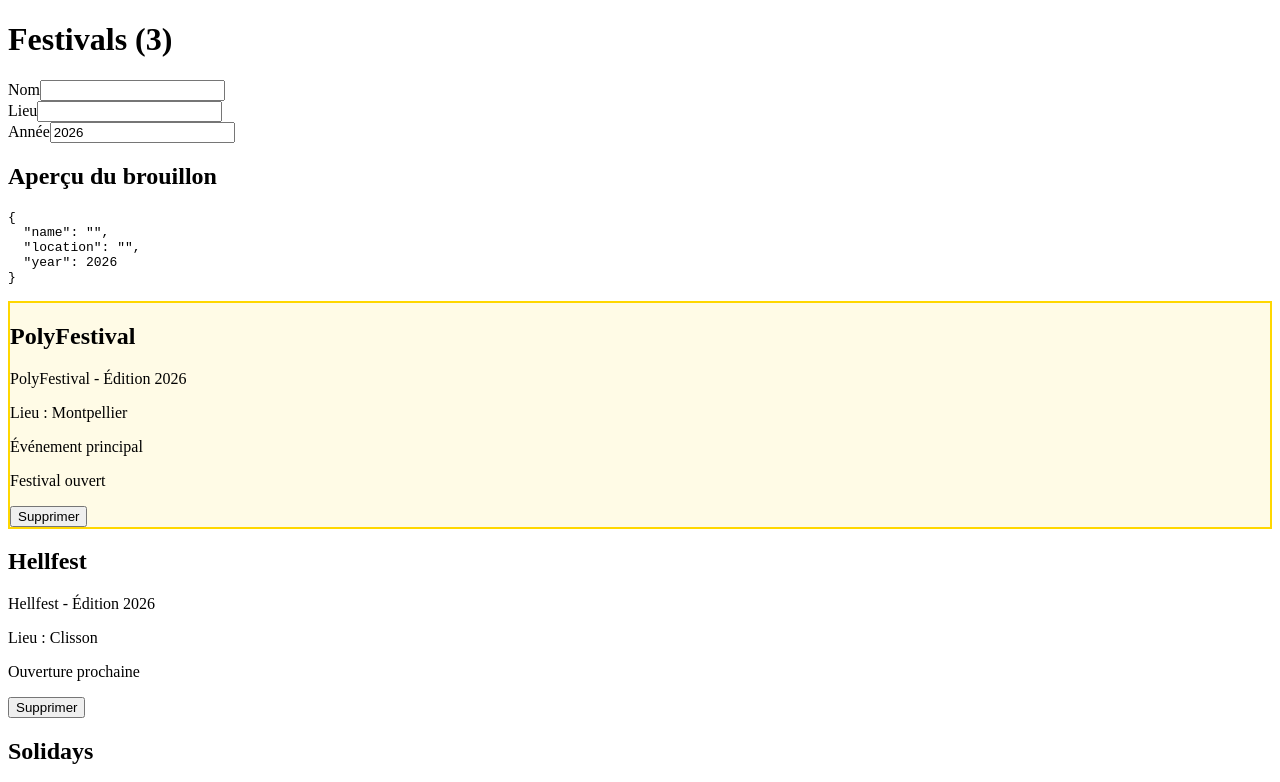
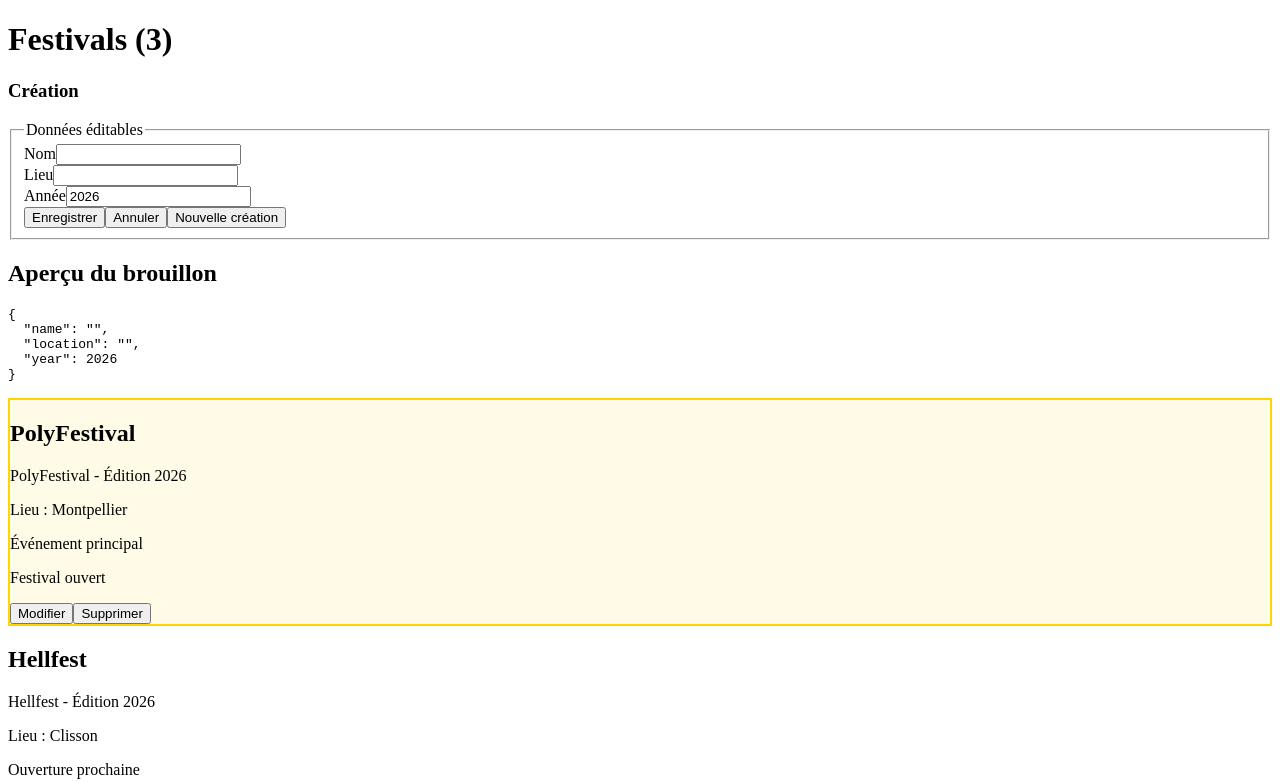
Before and after one commit to VltBlanc/AngularProject-, an Angular app: page / in a window 1280 px wide. Shown: the top 782 px of the page. Built offline with nearby package versions, Linux system fonts and the light colour scheme.

Commit message:
(feat) : ajout de la création, l'annulation de festival

```diff
--- a/src/app/Festival/festival-card-component/festival-card-component.html
+++ b/src/app/Festival/festival-card-component/festival-card-component.html
@@ -4,7 +4,7 @@
   <p>Lieu : {{ festival().location }}</p>
 
   @if (festival().featured) {
-      <p> Événement principal</p>
+    <p>Événement principal</p>
   }
 
   @switch (festival().status) {
@@ -14,7 +14,9 @@
     @default { <p>État inconnu</p> }
   }
 
-
+  <button type="button" (click)="edit.emit(festival().id)">
+    Modifier
+  </button>
   <button type="button" (click)="remove.emit(festival().id)">
     Supprimer
   </button>
--- a/src/app/Festival/festival-card-component/festival-card-component.ts
+++ b/src/app/Festival/festival-card-component/festival-card-component.ts
@@ -11,8 +11,9 @@
 
   festival = input.required<Festival>();
   next = output<number>();
+  readonly remove = output<number>();
+  readonly edit = output<number>();
 
-  readonly remove = output<number>();
 
   editionLabel = computed(
     () => `${this.festival().name} - Édition ${this.festival().year}`
--- a/src/app/Festival/festival-form/festival-form.html
+++ b/src/app/Festival/festival-form/festival-form.html
@@ -1,12 +1,17 @@
-<form>
+<h3>{{ selectedId() === null ? 'Création' : 'Modification' }}</h3>
+
+<form (submit)="onSubmit($event)" novalidate>
+  <fieldset [disabled]="editorForm().submitting()">
+    <legend>Données éditables</legend>
+
     <div>
       <label for="festival-name">Nom</label>
-      <input id="festival-name" [formField]="festivalForm.name"
-        [attr.aria-invalid]="festivalForm.name().touched() && festivalForm.name().invalid() ? 'true' : null"
-        [attr.aria-describedby]="festivalForm.name().touched() && festivalForm.name().invalid() ? 'name-errors' : null">
-      @if (festivalForm.name().touched() && festivalForm.name().invalid()) {
+      <input id="festival-name" [formField]="editorForm.name"
+        [attr.aria-invalid]="editorForm.name().touched() && editorForm.name().invalid() ? 'true' : null"
+        [attr.aria-describedby]="editorForm.name().touched() && editorForm.name().invalid() ? 'name-errors' : null">
+      @if (editorForm.name().touched() && editorForm.name().invalid()) {
         <ul id="name-errors">
-          @for (error of festivalForm.name().errors(); track error.kind) {
+          @for (error of editorForm.name().errors(); track error.kind) {
             <li>{{ error.message }}</li>
           }
         </ul>
@@ -15,12 +20,12 @@
 
     <div>
       <label for="festival-location">Lieu</label>
-      <input id="festival-location" [formField]="festivalForm.location"
-        [attr.aria-invalid]="festivalForm.location().touched() && festivalForm.location().invalid() ? 'true' : null"
-        [attr.aria-describedby]="festivalForm.location().touched() && festivalForm.location().invalid() ? 'location-errors' : null">
-      @if (festivalForm.location().touched() && festivalForm.location().invalid()) {
+      <input id="festival-location" [formField]="editorForm.location"
+        [attr.aria-invalid]="editorForm.location().touched() && editorForm.location().invalid() ? 'true' : null"
+        [attr.aria-describedby]="editorForm.location().touched() && editorForm.location().invalid() ? 'location-errors' : null">
+      @if (editorForm.location().touched() && editorForm.location().invalid()) {
         <ul id="location-errors">
-          @for (error of festivalForm.location().errors(); track error.kind) {
+          @for (error of editorForm.location().errors(); track error.kind) {
             <li>{{ error.message }}</li>
           }
         </ul>
@@ -29,18 +34,31 @@
 
     <div>
       <label for="festival-year">Année</label>
-      <input id="festival-year" type="number" step="any" [formField]="festivalForm.year"
-        [attr.aria-invalid]="festivalForm.year().touched() && festivalForm.year().invalid() ? 'true' : null"
-        [attr.aria-describedby]="festivalForm.year().touched() && festivalForm.year().invalid() ? 'year-errors' : null">
-      @if (festivalForm.year().touched() && festivalForm.year().invalid()) {
+      <input id="festival-year" type="number" step="any" [formField]="editorForm.year"
+        [attr.aria-invalid]="editorForm.year().touched() && editorForm.year().invalid() ? 'true' : null"
+        [attr.aria-describedby]="editorForm.year().touched() && editorForm.year().invalid() ? 'year-errors' : null">
+      @if (editorForm.year().touched() && editorForm.year().invalid()) {
         <ul id="year-errors">
-          @for (error of festivalForm.year().errors(); track error.kind) {
+          @for (error of editorForm.year().errors(); track error.kind) {
             <li>{{ error.message }}</li>
           }
         </ul>
       }
     </div>
-  </form>
 
-  <h2>Aperçu du brouillon</h2>
-  <pre>{{ model() | json }}</pre>
+    <button type="submit">
+      {{ editorForm().submitting() ? 'Enregistrement…' : 'Enregistrer' }}
+    </button>
+    <button type="button" (click)="cancel()">Annuler</button>
+    <button type="button" (click)="startCreate()">Nouvelle création</button>
+  </fieldset>
+
+  @for (error of editorForm().errors(); track error.kind) {
+    <p class="error">{{ error.message }}</p>
+  }
+</form>
+
+<p role="status">{{ statusMessage() }}</p>
+
+<h2>Aperçu du brouillon</h2>
+<pre>{{ model() | json }}</pre>
--- a/src/app/Festival/festival-form/festival-form.ts
+++ b/src/app/Festival/festival-form/festival-form.ts
@@ -1,7 +1,8 @@
-import { Component, signal } from '@angular/core';
-import { form, FormField, required } from '@angular/forms/signals';
-import { FestivalFormModel } from '../festival';
+import { Component, effect, inject, signal, untracked } from '@angular/core';
 import { JsonPipe } from '@angular/common';
+import { form, FormField, required, submit } from '@angular/forms/signals';
+import { Festival, FestivalFormModel, festivalToForm, emptyFestivalForm, toFestivalDraft } from '../festival';
+import { FestivalService } from '../festival-service';
 
 @Component({
   selector: 'app-festival-form',
@@ -9,15 +10,85 @@
   templateUrl: './festival-form.html',
 })
 export class FestivalForm {
-  readonly model = signal<FestivalFormModel>({
-    name: '',
-    location: '',
-    year: new Date().getFullYear(),
+  readonly service = inject(FestivalService);
+  readonly selectedId = signal<number | null>(null);
+  readonly statusMessage = signal('');
+  readonly model = signal<FestivalFormModel>(emptyFestivalForm());
+
+  readonly editorForm = form(this.model, path => {
+    required(path.name,     { message: 'Nom du festival : valeur obligatoire.' });
+    required(path.location, { message: 'Ville : valeur obligatoire.' });
+    required(path.year,     { message: 'Année : valeur obligatoire.' });
   });
 
-  readonly festivalForm = form(this.model, path => {
-    required(path.name,     { message: 'Le nom est obligatoire.' });
-    required(path.location, { message: 'Le lieu est obligatoire.' });
-    required(path.year,     { message: "L'année est obligatoire." });
-  });
+  startEdit(item: Festival): void {
+    if (this.editorForm().submitting()) return;
+    this.selectedId.set(item.id);
+    this.editorForm().reset(festivalToForm(item));
+    this.statusMessage.set('Modification ouverte.');
+    this.editorForm.name().focusBoundControl();
+  }
+
+  startCreate(): void {
+    if (this.editorForm().submitting()) return;
+    this.selectedId.set(null);
+    this.editorForm().reset(emptyFestivalForm());
+    this.statusMessage.set('');
+    this.editorForm.name().focusBoundControl();
+  }
+
+  cancel(): void {
+    this.selectedId.set(null);
+    this.editorForm().reset(emptyFestivalForm());
+    this.statusMessage.set('Saisie annulée.');
+    this.editorForm.name().focusBoundControl();
+  }
+
+  async onSubmit(event: Event): Promise<void> {
+    event.preventDefault();
+    if (this.editorForm().submitting()) return;
+    this.statusMessage.set('');
+    const id = this.selectedId();
+
+    const success = await submit(this.editorForm, {
+      action: async field => {
+        const draft = toFestivalDraft(field().value());
+        if (!draft) return { kind: 'invalid', message: 'Saisie incomplète.' };
+        if (id === null) {
+          this.service.add(draft);
+          return undefined;
+        }
+        return this.service.update({ id, ...draft })
+          ? undefined
+          : { kind: 'missing', message: "Ce festival n'existe plus." };
+      },
+      onInvalid: field => {
+        this.statusMessage.set('Corrigez les champs indiqués.');
+        field().errorSummary()[0]?.fieldTree().focusBoundControl();
+      },
+    });
+
+    if (success) {
+      this.startCreate();
+      this.statusMessage.set(id === null ? 'Création enregistrée.' : 'Modification enregistrée.');
+    }
+  }
+
+
+  constructor() {
+    effect(() => {
+      const id = this.service.editRequest();
+      if (id === null) return;
+
+      untracked(() => {
+        const festival = this.service.findById(id);
+        if (festival) {
+          this.startEdit(festival);
+        } else {
+          this.statusMessage.set("Ce festival n'existe plus.");
+        }
+        this.service.clearEditRequest();
+      });
+    });
+  }
 }
--- a/src/app/Festival/festival-list/festival-list.html
+++ b/src/app/Festival/festival-list/festival-list.html
@@ -3,7 +3,8 @@
 @for (festival of service.festivals(); track festival.id) {
   <app-festival-card-component
     [festival]="festival"
-    (remove)="removeFestival($event)" />
+    (remove)="removeFestival($event)"
+    (edit)="onEdit($event)" />
 } @empty {
   <p>Aucun festival à afficher.</p>
 }
--- a/src/app/Festival/festival-list/festival-list.ts
+++ b/src/app/Festival/festival-list/festival-list.ts
@@ -23,4 +23,8 @@
   nextEdition(id: number): void {
     this.service.nextEdition(id);
   }
+
+  onEdit(id: number): void {
+    this.service.requestEdit(id);
+  }
 }
--- a/src/app/Festival/festival-service.ts
+++ b/src/app/Festival/festival-service.ts
@@ -1,5 +1,6 @@
 import { Service, signal, computed, effect } from '@angular/core';
 import { Festival } from './festival';
+import { FestivalDraft } from './festival';
 
 @Service()
 export class FestivalService {
@@ -35,4 +36,30 @@
     );
     return true;
   }
+
+
+  add(draft: FestivalDraft): Festival {
+    const id = Math.max(0, ...this._festivals().map(f => f.id)) + 1;
+    const created: Festival = { ...draft, id, status: 'planned', featured: false };
+    this._festivals.update(list => [...list, created]);
+    return created;
+  }
+
+  update(change: Partial<Festival> & { id: number }): boolean {
+    if (!this.findById(change.id)) return false;
+    this._festivals.update(list =>
+      list.map(f => (f.id === change.id ? { ...f, ...change } : f)));
+    return true;
+  }
+
+  private readonly _editRequest = signal<number | null>(null);
+readonly editRequest = this._editRequest.asReadonly();
+
+requestEdit(id: number): void {
+  this._editRequest.set(id);
 }
+
+clearEditRequest(): void {
+  this._editRequest.set(null);
+}
+}
--- a/src/app/Festival/festival.ts
+++ b/src/app/Festival/festival.ts
@@ -9,3 +9,16 @@
 
 export type FestivalDraft = Pick<Festival, 'name' | 'location' | 'year'>;
 export type FestivalFormModel = Omit<FestivalDraft, 'year'> & { year: number | null };
+
+export function emptyFestivalForm(): FestivalFormModel {
+  return { name: '', location: '', year: new Date().getFullYear() };
+}
+
+export function festivalToForm(f: Festival): FestivalFormModel {
+  return { name: f.name, location: f.location, year: f.year };
+}
+
+export function toFestivalDraft(m: FestivalFormModel): FestivalDraft | null {
+  if (m.year === null) return null;
+  return { name: m.name.trim(), location: m.location.trim(), year: m.year };
+}
```
Lines whose indentation alone changed are shown as unchanged.
